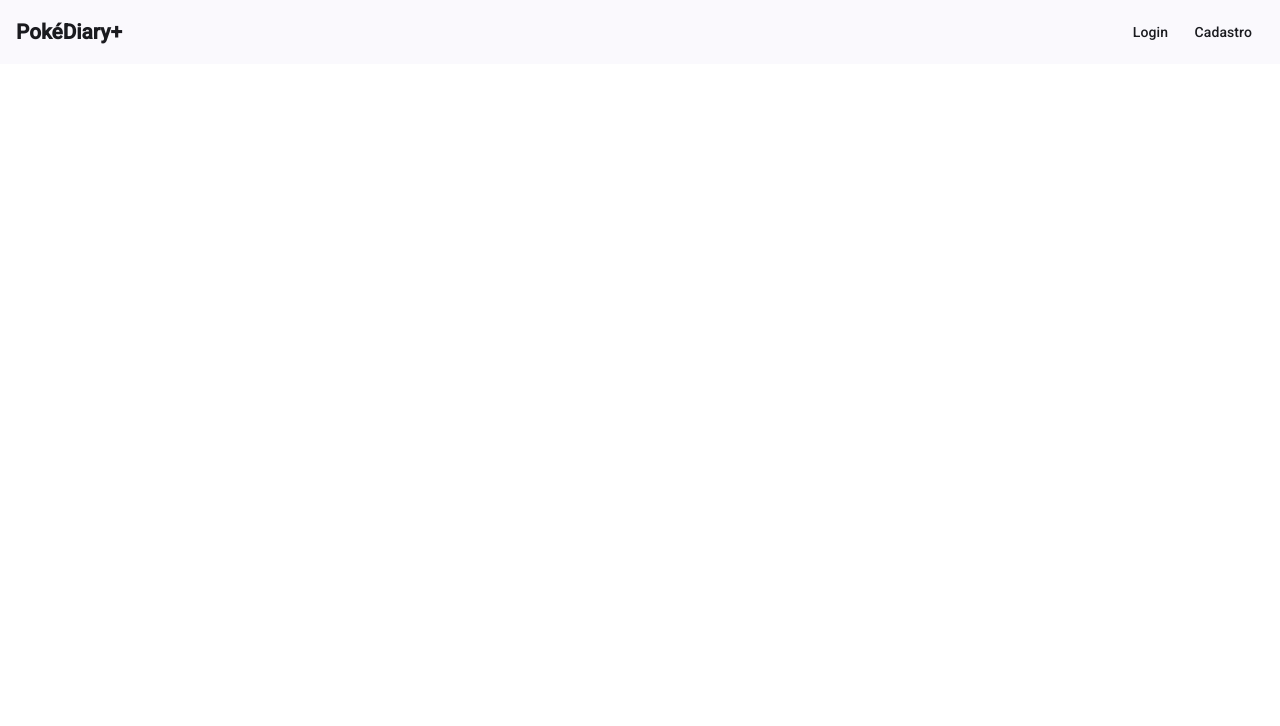
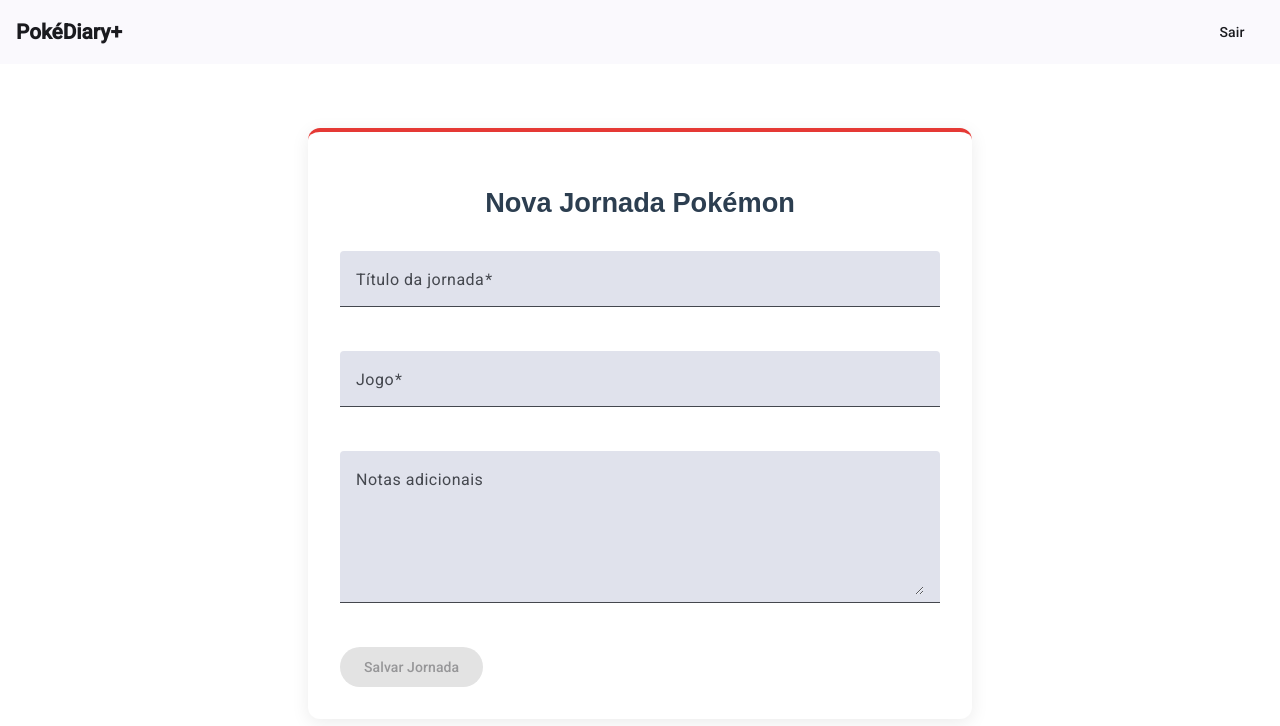
Before and after one commit to EstrellaRaphael/poke-diary-plus, an Angular app in the folder frontend/poke-diary-frontend/: page /diary/new in a window 1280 px wide. Before the commit this address led to /. Shown: the top 726 px of the page. Built offline with nearby package versions, Linux system fonts and the light colour scheme; sample sign-in values are in the browser's storage.

Commit message:
feat(navbar): add logout button and session-based conditional rendering

```diff
--- a/frontend/poke-diary-frontend/src/app/app.routes.ts
+++ b/frontend/poke-diary-frontend/src/app/app.routes.ts
@@ -2,21 +2,33 @@ import { Routes } from '@angular/router';
 import { authGuard } from './guards/auth.guard';
 
 export const routes: Routes = [
-    { path: '', redirectTo: 'login', pathMatch: 'full'},
+    { path: '', redirectTo: 'login', pathMatch: 'full' },
     {
         path: 'login',
         loadComponent: () =>
-            import ('./pages/login/login.component').then((m) => m.LoginComponent)
+            import('./pages/login/login.component').then((m) => m.LoginComponent),
     },
     {
         path: 'register',
         loadComponent: () =>
-            import ('./pages/register/register.component').then((m) => m.RegisterComponent),
+            import('./pages/register/register.component').then(
+                (m) => m.RegisterComponent
+            ),
     },
     {
         path: 'dashboard',
         canActivate: [authGuard],
         loadComponent: () =>
-            import ('./pages/dashboard/dashboard.component').then((m) => m.DashboardComponent),
-    }
+            import('./pages/dashboard/dashboard.component').then(
+                (m) => m.DashboardComponent
+            ),
+    },
+    {
+        path: 'diary/new',
+        canActivate: [authGuard],
+        loadComponent: () =>
+            import('./pages/diary/diary-form/diary-form.component').then(
+                (m) => m.DiaryFormComponent
+            ),
+    },
 ];
--- a/frontend/poke-diary-frontend/src/app/components/navbar/navbar.component.html
+++ b/frontend/poke-diary-frontend/src/app/components/navbar/navbar.component.html
@@ -1,6 +1,13 @@
 <mat-toolbar color="primary" class="navbar">
     <span class="logo">PokéDiary+</span>
     <span class="spacer"></span>
-    <a mat-button routerLink="/login">Login</a>
-    <a mat-button routerLink="/register">Cadastro</a>
+
+    <ng-container *ngIf="authService.isAuthenticated(); else loggedOut">
+        <button mat-button (click)="authService.logout()">Sair</button>
+    </ng-container>
+
+    <ng-template #loggedOut>
+        <a mat-button routerLink="/login">Login</a>
+        <a mat-button routerLink="/register">Cadastro</a>
+    </ng-template>
 </mat-toolbar>
--- /dev/null
+++ b/frontend/poke-diary-frontend/src/app/pages/diary/diary-form/diary-form.component.css
@@ -0,0 +1,23 @@
+.diary-form-container {
+    max-width: 600px;
+    margin: 4rem auto;
+    padding: 2rem;
+    background-color: #ffffff;
+    border-radius: 12px;
+    box-shadow: 0 4px 18px rgba(0, 0, 0, 0.08);
+    border-top: 4px solid #e53935;
+    font-family: 'Rubik', sans-serif;
+}
+
+.title {
+    color: #2c3e50;
+    font-size: 1.7rem;
+    font-weight: 600;
+    margin-bottom: 2rem;
+    text-align: center;
+}
+
+.full-width {
+    width: 100%;
+    margin-bottom: 1.5rem;
+}
--- /dev/null
+++ b/frontend/poke-diary-frontend/src/app/pages/diary/diary-form/diary-form.component.html
@@ -0,0 +1,24 @@
+<div class="diary-form-container">
+    <h2 class="title">Nova Jornada Pokémon</h2>
+
+    <form [formGroup]="form" (ngSubmit)="onSubmit()" novalidate>
+        <mat-form-field appearance="fill" class="full-width">
+            <mat-label>Título da jornada</mat-label>
+            <input matInput formControlName="title" required />
+        </mat-form-field>
+
+        <mat-form-field appearance="fill" class="full-width">
+            <mat-label>Jogo</mat-label>
+            <input matInput formControlName="game" required />
+        </mat-form-field>
+
+        <mat-form-field appearance="fill" class="full-width">
+            <mat-label>Notas adicionais</mat-label>
+            <textarea matInput formControlName="notes" rows="5"></textarea>
+        </mat-form-field>
+
+        <button mat-raised-button color="primary" type="submit" [disabled]="form.invalid">
+            Salvar Jornada
+        </button>
+    </form>
+</div>
--- /dev/null
+++ b/frontend/poke-diary-frontend/src/app/pages/diary/diary-form/diary-form.component.ts
@@ -0,0 +1,45 @@
+import { Component } from '@angular/core';
+import { CommonModule } from '@angular/common';
+import {
+  ReactiveFormsModule,
+  FormBuilder,
+  FormGroup,
+  Validators,
+} from '@angular/forms';
+import { MatFormFieldModule } from '@angular/material/form-field';
+import { MatInputModule } from '@angular/material/input';
+import { MatButtonModule } from '@angular/material/button';
+import { RouterModule } from '@angular/router';
+
+@Component({
+  selector: 'app-diary-form',
+  standalone: true,
+  imports: [
+    CommonModule,
+    ReactiveFormsModule,
+    RouterModule,
+    MatFormFieldModule,
+    MatInputModule,
+    MatButtonModule,
+  ],
+  templateUrl: './diary-form.component.html',
+  styleUrls: ['./diary-form.component.css'],
+})
+export class DiaryFormComponent {
+  form: FormGroup;
+
+  constructor(private fb: FormBuilder) {
+    this.form = this.fb.group({
+      title: ['', Validators.required],
+      game: ['', Validators.required],
+      notes: [''],
+    });
+  }
+
+  onSubmit() {
+    if (this.form.valid) {
+      console.log('Nova Jornada:', this.form.value);
+      // TODO: Integrar com backend
+    }
+  }
+}
```
Also changed, not shown: frontend/poke-diary-frontend/src/app/components/navbar/navbar.component.ts (+8 -8 lines), 1 other file (tests, documents, lock files or other folders).
